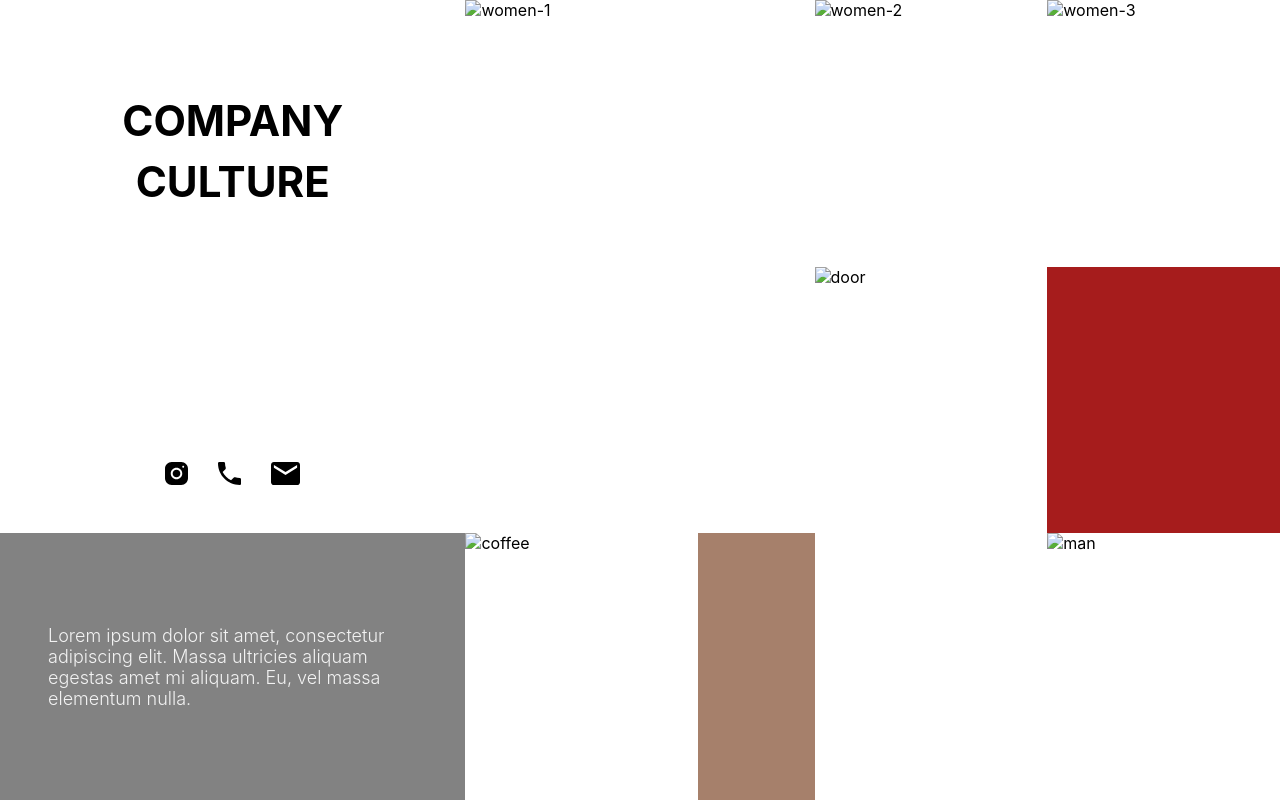
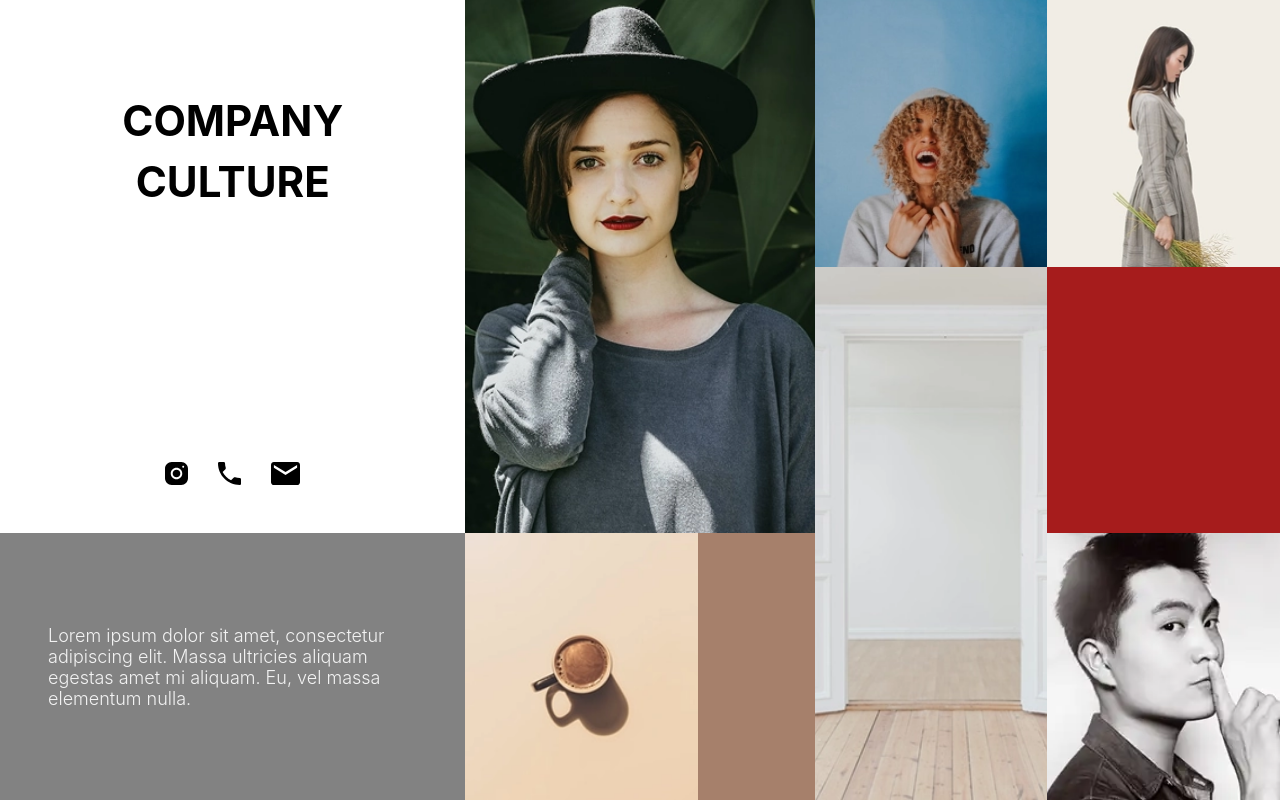
Before and after one commit to crockshine/homework-1, a website: page index.html in a window 1280 px wide. Drawn offline with Linux system fonts and the light colour scheme; the site is published under a folder, as on GitHub Pages, so addresses that start at the root find nothing.

Commit message:
fix: относительные пути к картинкам

```diff
--- a/index.html
+++ b/index.html
@@ -40,9 +40,9 @@
     <section class="women-1">
         <img
             class="women-1__image"
-            src="/public/women-1/women-1-1x.webp"
+            src="./public/women-1/women-1-1x.webp"
             alt="women-1"
-            srcset="/public/women-1/women-1-2x.webp 2x, /public/women-1/women-1-3x.webp 3x"
+            srcset="./public/women-1/women-1-2x.webp 2x, ./public/women-1/women-1-3x.webp 3x"
         >
     </section>
 
@@ -50,9 +50,9 @@
     <section class="women-2">
         <img
             class="women-2__image"
-            src="/public/women-2/women-2-1x.webp"
+            src="./public/women-2/women-2-1x.webp"
             alt="women-2"
-            srcset="/public/women-2/women-2-2x.webp 2x, /public/women-2/women-2-3x.webp 3x"
+            srcset="./public/women-2/women-2-2x.webp 2x, ./public/women-2/women-2-3x.webp 3x"
         >
     </section>
 
@@ -60,9 +60,9 @@
     <section class="women-3">
         <img
             class="women-3__image"
-            src="/public/women-3/women-3-1x.webp"
+            src="./public/women-3/women-3-1x.webp"
             alt="women-3"
-            srcset="/public/women-3/women-3-2x.webp 2x, /public/women-3/women-3-3x.webp 3x"
+            srcset="./public/women-3/women-3-2x.webp 2x, ./public/women-3/women-3-3x.webp 3x"
         >
     </section>
 
@@ -79,9 +79,9 @@
     <section class="coffee">
         <img
             class="coffee__image"
-            src="/public/coffee/coffee-1x.webp"
+            src="./public/coffee/coffee-1x.webp"
             alt="coffee"
-            srcset="/public/coffee/coffee-2x.webp 2x, /public/coffee/coffee-3x.webp 3x"
+            srcset="./public/coffee/coffee-2x.webp 2x, ./public/coffee/coffee-3x.webp 3x"
         >
     </section>
 
@@ -91,9 +91,9 @@
     <section class="door">
         <img
             class="door__image"
-            src="/public/door/door-1x.webp"
+            src="./public/door/door-1x.webp"
             alt="door"
-            srcset="/public/door/door-2x.webp 2x, /public/door/door-3x.webp 3x"
+            srcset="./public/door/door-2x.webp 2x, ./public/door/door-3x.webp 3x"
         >
     </section>
 
@@ -103,9 +103,9 @@
     <section class="man">
         <img
             class="man__image"
-            src="/public/man/man-1x.webp"
+            src="./public/man/man-1x.webp"
             alt="man"
-            srcset="/public/man/man-2x.webp 2x, /public/man/man-3x.webp 3x"
+            srcset="./public/man/man-2x.webp 2x, ./public/man/man-3x.webp 3x"
         >
     </section>
 
```
Also changed, not shown: 1 other file.
